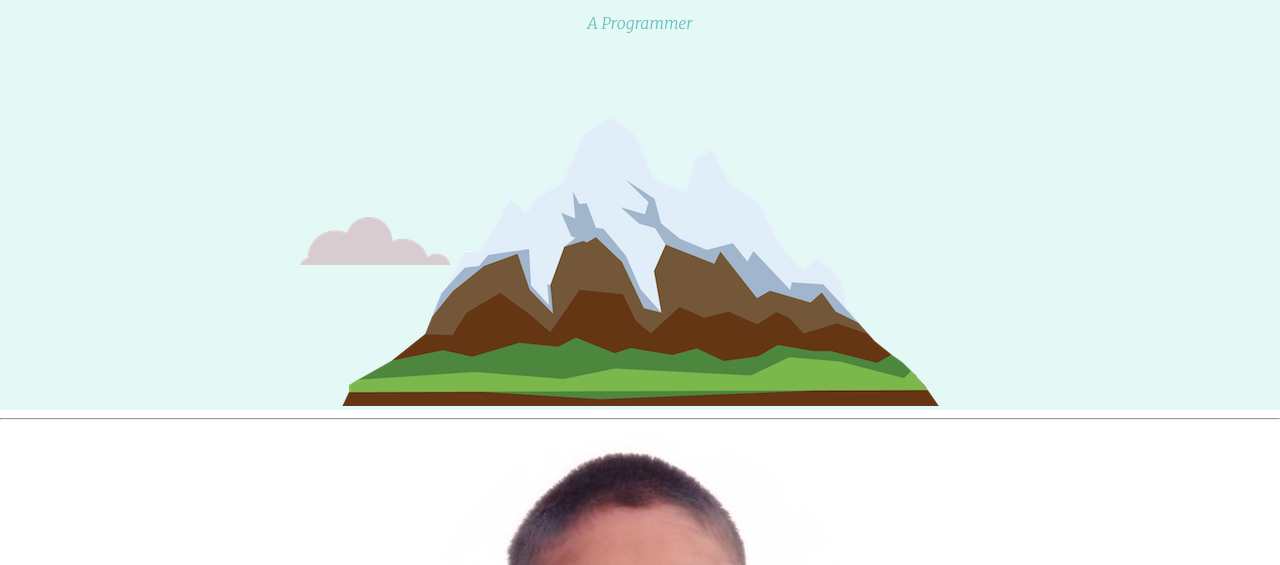
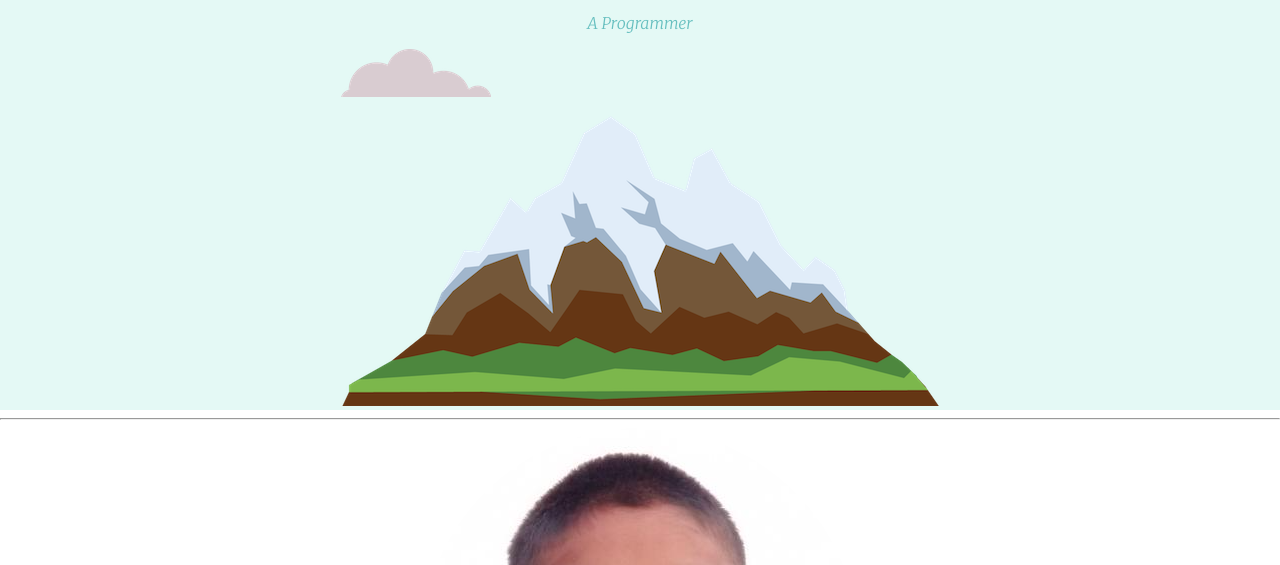
Before and after one commit to rudrashelar5920/Rudra-personal-site, a plain HTML site: page index.html in a window 1280 px wide. Shown: the part 235-800 px from the top of the page. Drawn offline with Linux system fonts and the light colour scheme.

Commit message:
Update styles.css

```diff
--- a/css/styles.css
+++ b/css/styles.css
@@ -33,8 +33,6 @@ h3 {
 
 .bottom-cloud {
   position: absolute;
-  left: 300px;
-  bottom: 300px;
 }
 
 .programmer
```
